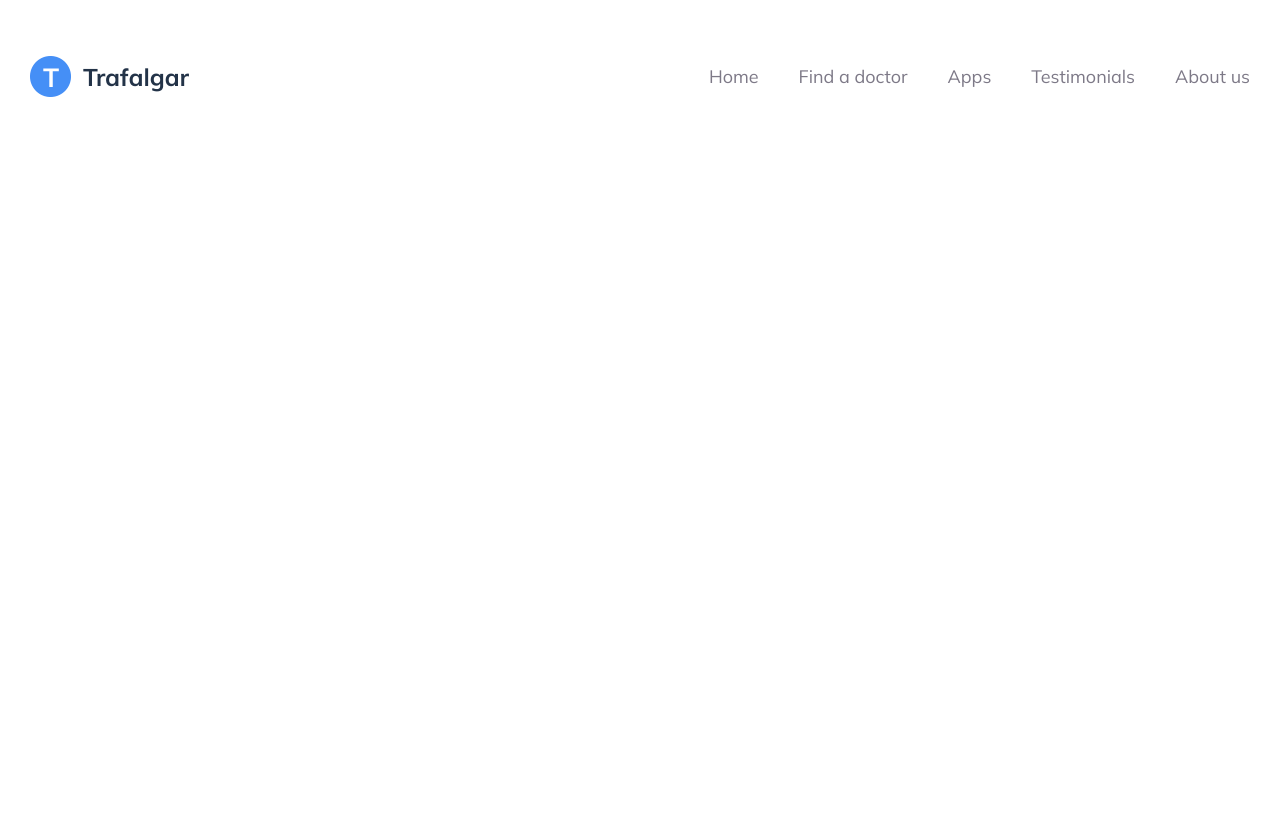
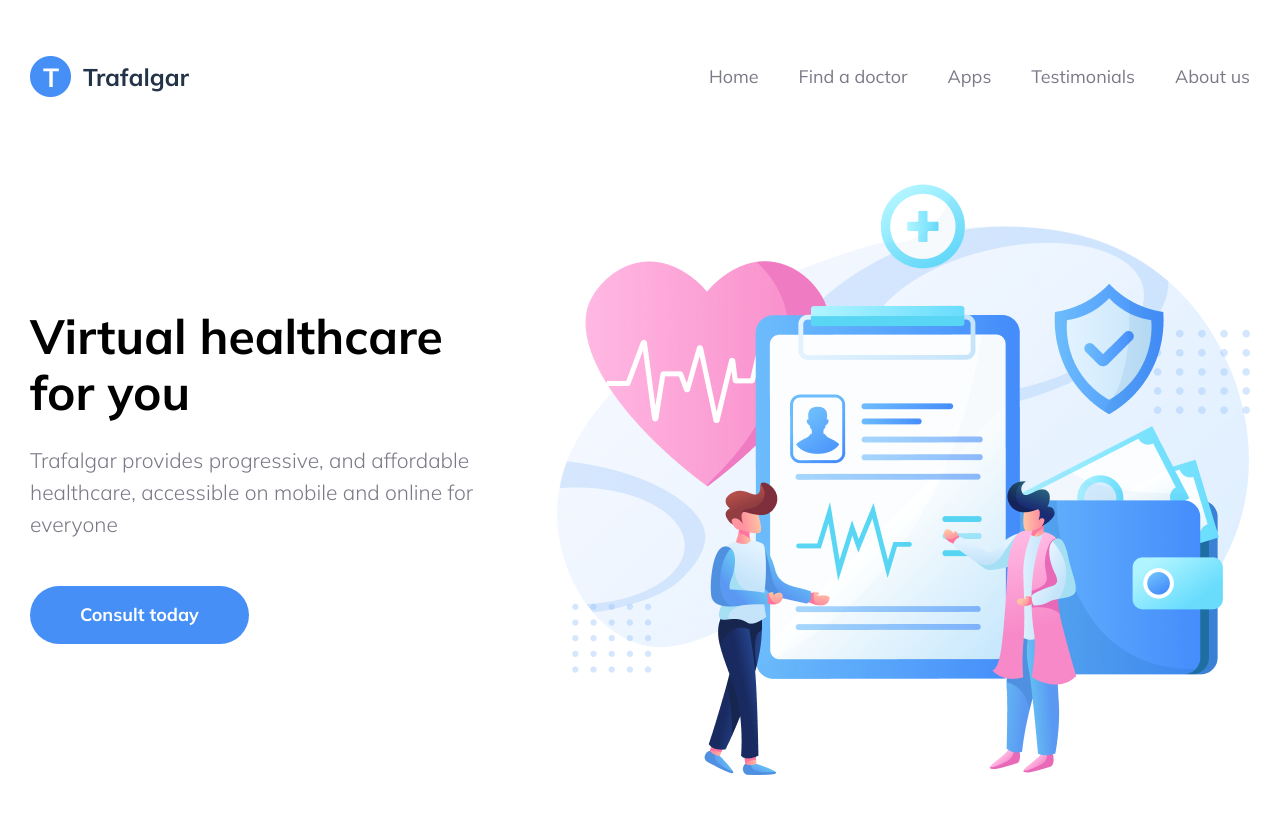
Before and after one commit to AnhhTuann/trafalgar-landingpage, a plain HTML site: page index.html in a window 1280 px wide. Drawn offline with nearby package versions, Linux system fonts and the light colour scheme.

Commit message:
add hero

```diff
--- a/index.html
+++ b/index.html
@@ -35,7 +35,25 @@
           </div>
         </div>
       </header>
-      <main></main>
+      <main>
+        <section class="hero">
+          <div class="container-fluid">
+            <div class="hero-main">
+              <div class="hero-content">
+                <h1 class="hero-heading">Virtual healthcare for you</h1>
+                <div class="hero-desc">
+                  Trafalgar provides progressive, and affordable healthcare,
+                  accessible on mobile and online for everyone
+                </div>
+                <a href="#" class="button button--primary">Consult today</a>
+              </div>
+              <div class="hero-image">
+                <img srcset="images/hero.png 2x" alt="" class="hero-img" />
+              </div>
+            </div>
+          </div>
+        </section>
+      </main>
       <footer class="footer"></footer>
     </div>
     <script src="./scripts/app.js"></script>
--- a/sass/_global.scss
+++ b/sass/_global.scss
@@ -15,3 +15,23 @@
   margin-right: auto;
   padding: 0 20px;
 }
+
+.button {
+  display: inline-block;
+  font-size: 18px;
+  font-weight: bold;
+  padding: 20px 50px;
+  border-radius: 100rem;
+  background-color: transparent;
+  outline: none;
+  border: 0;
+  cursor: pointer;
+  &--primary {
+    color: white;
+    background-color: $primary-color;
+  }
+  &--secondary {
+    color: $primary-color;
+    border: 1px solid $primary-color;
+  }
+}
--- /dev/null
+++ b/sass/_hero.scss
@@ -0,0 +1,24 @@
+.hero {
+  margin-bottom: 190px;
+  &-main {
+    display: flex;
+    justify-content: space-between;
+    align-items: center;
+  }
+  &-content {
+    width: 100%;
+    max-width: 445px;
+  }
+  &-heading {
+    font-weight: bold;
+    font-size: 48px;
+    line-height: 117%;
+    margin-bottom: 25px;
+    color: $black;
+  }
+  &-desc {
+    font-size: 21px;
+    line-height: 152%;
+    margin-bottom: 45px;
+  }
+}
--- a/sass/_menu.scss
+++ b/sass/_menu.scss
@@ -7,8 +7,10 @@
     color: inherit;
     font-size: 18px;
     transition: all 0.2s linear;
+    font-weight: 400;
   }
   &-link:hover {
     color: $black;
+    font-weight: bold;
   }
 }
--- a/sass/_typography.scss
+++ b/sass/_typography.scss
@@ -3,5 +3,5 @@ body {
   line-height: 1;
   font-family: $font;
   color: $gray;
-  font-weight: 400;
+  font-weight: 300;
 }
--- a/sass/app.scss
+++ b/sass/app.scss
@@ -4,7 +4,7 @@
 @import "typography";
 @import "header";
 @import "menu";
-// @import "hero";
+@import "hero";
 // @import "features";
 // @import "testimonials";
 // @import "footer";
```
Also changed, not shown: css/app.css, images/hero.png (added), 1 other file.
